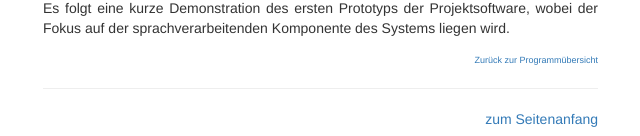
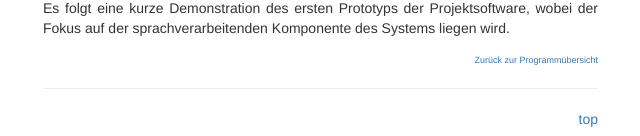
Before and after one commit to susedev/test, a Jekyll site: the page built from titles-and-speakers.html, in a window 1280 px wide and 900 px high, scrolled down 2953 px. Shown: the part 761-897 px from the top of the window, without its empty margins (222-862 px from the left). Built offline with Jekyll 4.4.1, drawn with Linux system fonts in a browser that asks for light colours; nearby versions of some CDN libraries.

Commit message:
Edit from JekyllCMS

```diff
--- a/titles-and-speakers.html
+++ b/titles-and-speakers.html
@@ -126,4 +126,4 @@ Presentation software prototype 1<br />
 <p style="text-align: right;"><span style="color: #808080;"><span style="font-size: xx-small;"><a href="http://eijc.github.io/data/programm-uebersicht.html">Zur&uuml;ck zur Programm&uuml;bersicht</a></span> </span></p>
 
 <hr noshade="noshade" size="1" />
-<p style="text-align: right;"><a href="#top">zum Seitenanfang</a></p>
+<p style="text-align: right;"><a href="#top">top</a></p>
```
